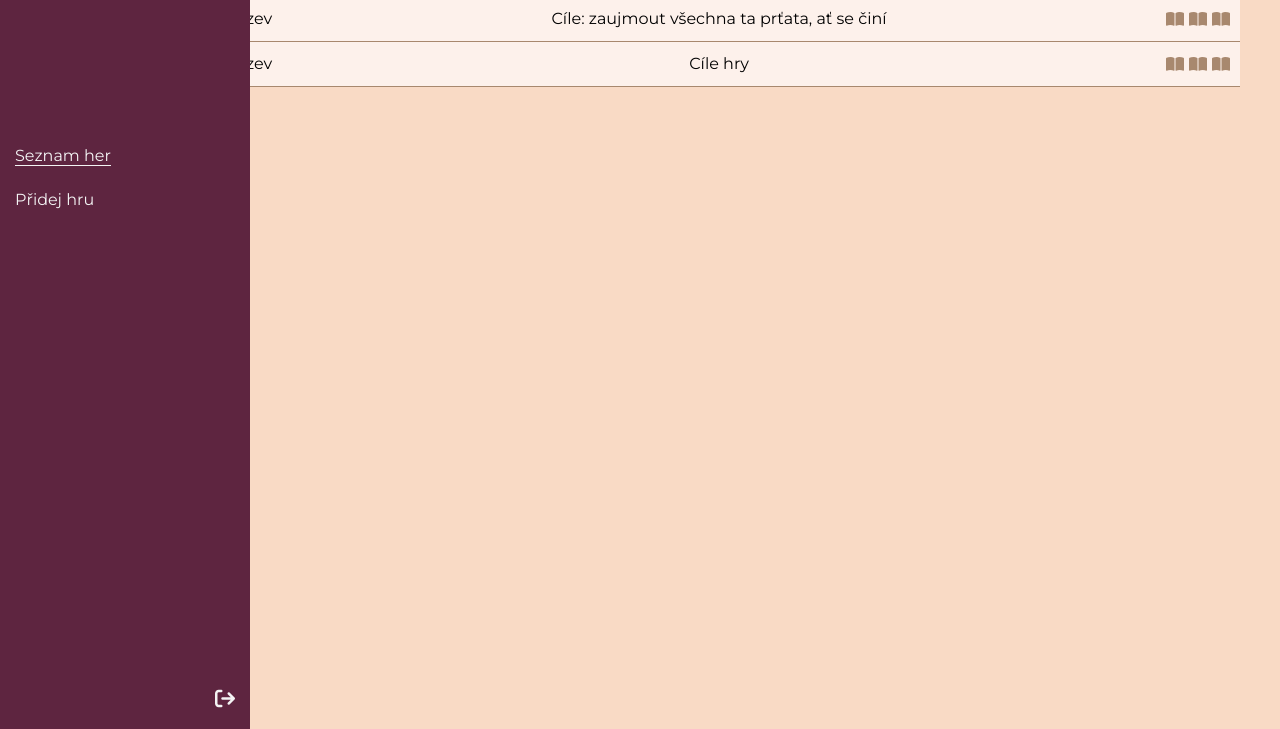
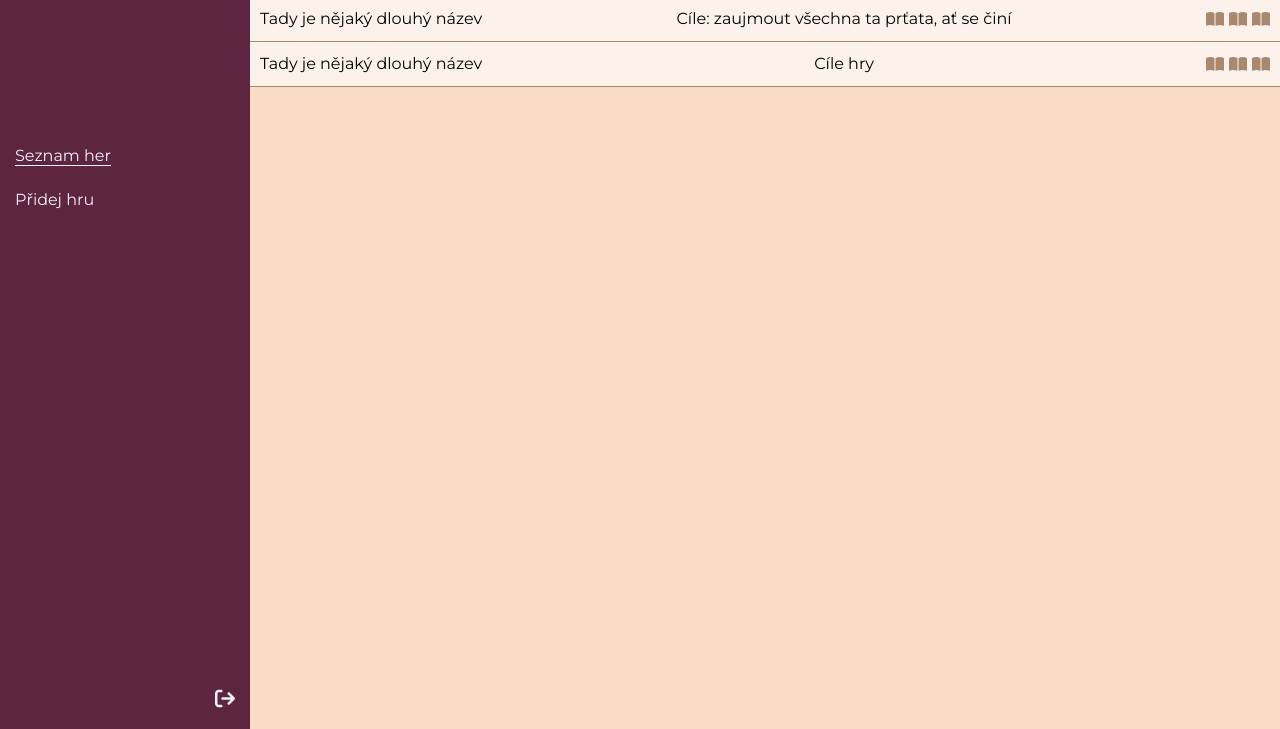
Before and after one commit to artyfolei/itNetworkRekvalifikace, a plain HTML site: page index.html in a window 1280 px wide. Shown: the part 71-800 px from the top of the page. Drawn offline with Linux system fonts and the light colour scheme.

Commit message:
upravena šířka body>main vůči navigační liště

```diff
--- a/css/query.css
+++ b/css/query.css
@@ -15,11 +15,10 @@
     justify-self: flex-start;
   }
 
-  /* body > header {
-    width: 100%;
-    display: flex;
-    justify-content: space-between;
-  } */
+body>main{
+  width: 100%;
+  margin-left: 250px;
+}
 
   body {
     display: flex;
```
